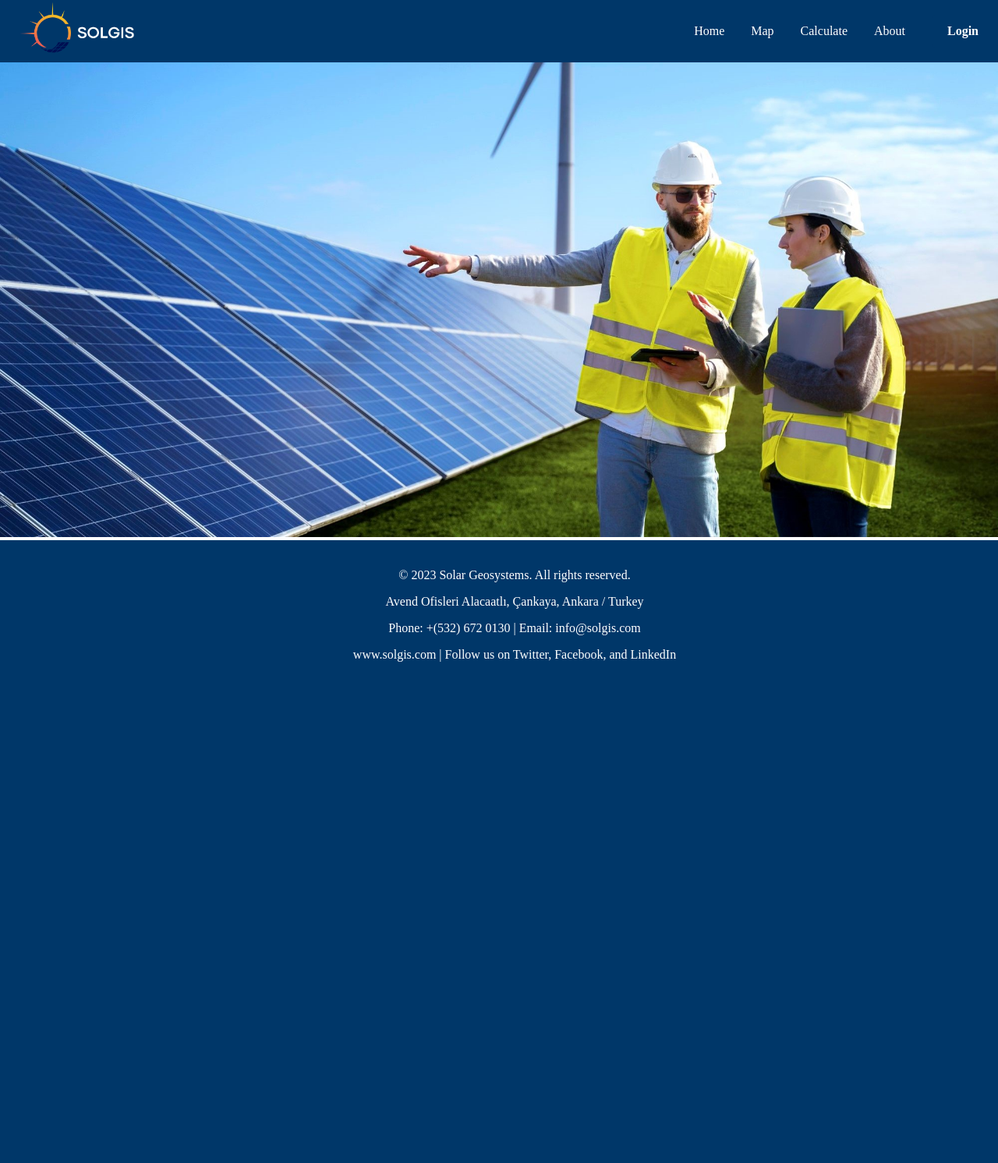
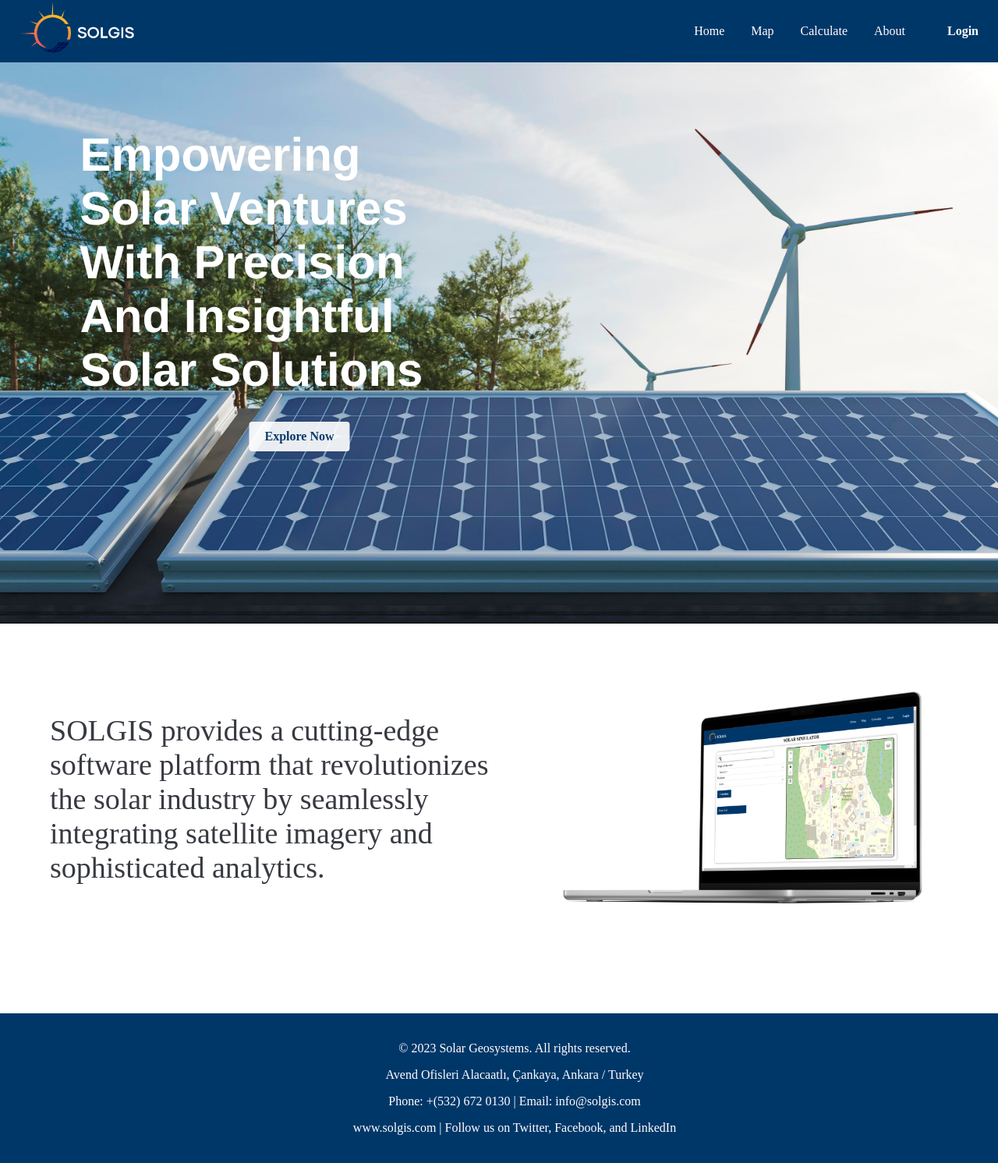
Before and after one commit to barancck/SOLGIS, a Django app: page / in a window 1280 px wide; the page is wider, and only the part inside the window is pictured. Shown: that part at 78% size. Before the commit the page ends 849 px from the top of that part, so only its background shows below. Run offline with Django 4.2, Linux system fonts and the light colour scheme.

Commit message:
Add files via upload
Updated

```diff
--- a/app/static/app/css/style.css
+++ b/app/static/app/css/style.css
@@ -47,16 +47,6 @@ body {
     margin-bottom: 50px; /* Optional: Add margin-bottom for spacing */
 }
 
-
-
-button {
-    background-color: rgb(0, 55, 105); /* Blue */
-    color: #ffffff; /* White */
-    border: none;
-    padding: 5px 10px;
-    border-radius: 5px;
-    cursor: pointer;
-}
 .clickable-logo {
     padding-top: 20px;
     padding-bottom: 2%;
@@ -66,10 +56,6 @@ button {
 .header-logo {
     width: 100%;
 }
-button:hover {
-    background-color: rgb(0, 55, 105); /* Dark Blue */
-}
-
 .header {
     position: fixed;
     top: 0;
@@ -229,12 +215,13 @@ label {
 }
 
 select {
-    width: 80%;
+    width: 100%;
     padding: 10px;
     margin-bottom: 16px;
     border: 1px solid #ccc;
     border-radius: 4px;
     box-sizing: border-box;
+    cursor: pointer;
 }
 
 input {
@@ -276,7 +263,13 @@ button:hover {
     border-radius: 10px;
     box-shadow: 0 0 10px rgba(0, 0, 0, 0.4);
 }
+.leaflet-control-geocoder-alternatives{
+    background-color: #ccc;
 
+}
+#not-sure-input{
+    width: 80%;
+}
 
 .mapc{
     width: 60%;
@@ -306,6 +299,86 @@ button:hover {
     width: 100%;
 }
 
-.homepic{
+
+.welcome1{
+    background-image: url(../images/solar1.jpg);
+    background-size: 100% 100%;
     width: 100%;
+    height: 800px;
+    position: relative;
+    text-align: center;
+    color: white;
 }
+.welcome2{
+    display: flex;
+    height: 500px;
+
+    justify-content: center;
+}
+.welcome-txt{
+    color: #ffffff ;
+    font-weight: bold;
+    font-family: 'Franklin Gothic Medium', 'Arial Narrow', Arial, sans-serif;
+    font-size: 60px;
+    text-align: left;
+    transform: translate(8%, 30%);
+}
+.wel-btn{
+    display: inline-block;
+    padding: 10px 20px;
+    font-size: 16px;
+    font-weight: bold;
+    text-align: center;
+    text-decoration: none;
+    cursor: pointer;
+
+    border-radius: 4px;
+    color: rgb(0, 55, 105);
+    background-color: #ffffff;
+    font-family:'Times New Roman', Times, serif;
+    transition: background-color 0.3s, color 0.3s;
+    opacity: 0.9;
+}
+.wel-btn:hover {
+    background-color: rgb(0, 55, 105);
+    color: #fff;
+    font-family:'Times New Roman', Times, serif;
+    border: 1px solid #ffffff;
+}
+
+
+.welcome-btn {
+    position: absolute;
+    color: #ffffff;
+    font-weight: bold;
+    font-family: 'Franklin Gothic Medium', 'Arial Narrow', Arial, sans-serif;
+    padding: 20px 20px;
+    text-align: left;
+    top: 70%;
+    left: 30%;
+    transform: translate(-50%, -50%);
+}
+.mockup-welcome-image {
+    max-width: 100%;
+    max-height: 100%;
+    width: auto; /* Added to maintain aspect ratio */
+    height: auto; /* Added to maintain aspect ratio */
+}
+.txt1{
+    color: #383a42;
+    margin-top: 0;
+    margin-bottom: 0;
+    font-family: 'Times New Roman', Times, serif;
+    font-size: 38px;
+    font-weight: 100;
+    padding-left: 10%;
+    padding-bottom: 10%;
+    padding-top: 18%;
+}
+.welcome2-left {
+    width: 50%;
+}
+
+.welcome2-right {
+    width: 50%;
+}
--- a/app/templates/about.html
+++ b/app/templates/about.html
@@ -9,8 +9,7 @@
     <meta name="viewport" content="width=device-width, initial-scale=1.0">
     <title>About SOLGIS</title>
     <!-- Inside the <head> section of your HTML template -->
-    <link rel="icon" href="{% static 'images/3.svg' %}" type="image/svg+xml">
-
+    <link rel="icon" href="../static/app/images/tab.png">
     <link rel="stylesheet" href="{% static 'app/css/style.css' %}">
     <script src="{% static 'app/js/scripts.js' %}"></script>
 </head>
--- a/app/templates/calculate.html
+++ b/app/templates/calculate.html
@@ -6,6 +6,7 @@
   <meta charset="UTF-8">
   <meta name="viewport" content="width=device-width, initial-scale=1.0">
   <title>Calculate Efficiency</title>
+  <link rel="icon" href="../static/app/images/tab.png">
   <link rel="stylesheet" href="{% static 'app/css/style.css' %}">
 </head>
 <body>
--- a/app/templates/index.html
+++ b/app/templates/index.html
@@ -5,14 +5,30 @@
   <meta charset="UTF-8">
   <meta name="viewport" content="width=device-width, initial-scale=1.0">
   <title>Home Page</title>
-  <script src="{% static 'app/js/script.js' %}"></script>
+  <link rel="icon" href="../static/app/images/tab.png">
   <link rel="stylesheet" href="{% static 'app/css/style.css' %}">
 </head>
 <body>
   {% include 'header.html' %}
-  <div class="welcome">
-  <img class="homepic" src="{% static 'app/images/sol5.jpeg' %}" alt="Your Image">
+  <div class="welcome1">
+    <div class="welcome-div">
+      <p class="welcome-txt">Empowering <br>Solar Ventures <br>With Precision<br> And Insightful<br> Solar Solutions</p>
+      <a class="welcome-btn" href="{% url 'map' %}"><button class="wel-btn">Explore Now</button></a>
+
+    </div>
+
   </div>
+
+  <div class="welcome2">
+    <div class="welcome2-left">
+      <p class="txt1">SOLGIS provides a cutting-edge software platform that revolutionizes the solar industry by seamlessly integrating satellite imagery and sophisticated analytics.</p>
+    </div>
+    <div class="welcome2-right">
+      <img class="mockup-welcome-image" src="../static/app/images/mockup-done1.png" >
+    </div>
+
+  </div>
+
   {% include 'footer.html' %}
 </body>
 </html>
--- a/app/templates/map.html
+++ b/app/templates/map.html
@@ -6,7 +6,7 @@
     <meta charset="UTF-8">
     <meta name="viewport" content="width=device-width, initial-scale=1.0">
     <title>SOLGIS</title>
-    <link rel="icon" href="{% static 'images/form.png' %}" type="image/png">
+    <link rel="icon" href="../static/app/images/tab.png">
     <link rel="stylesheet" href="https://unpkg.com/leaflet/dist/leaflet.css" />
     <link rel="stylesheet" href="https://unpkg.com/leaflet-draw/dist/leaflet.draw.css" />
     <link rel="stylesheet" href="https://unpkg.com/leaflet-control-geocoder/dist/Control.Geocoder.css" />
```
Also changed, not shown: app/static/app/images/mockup-done.png (added), app/static/app/images/mockup-done1.png (added), app/static/app/images/tab.png (added).
